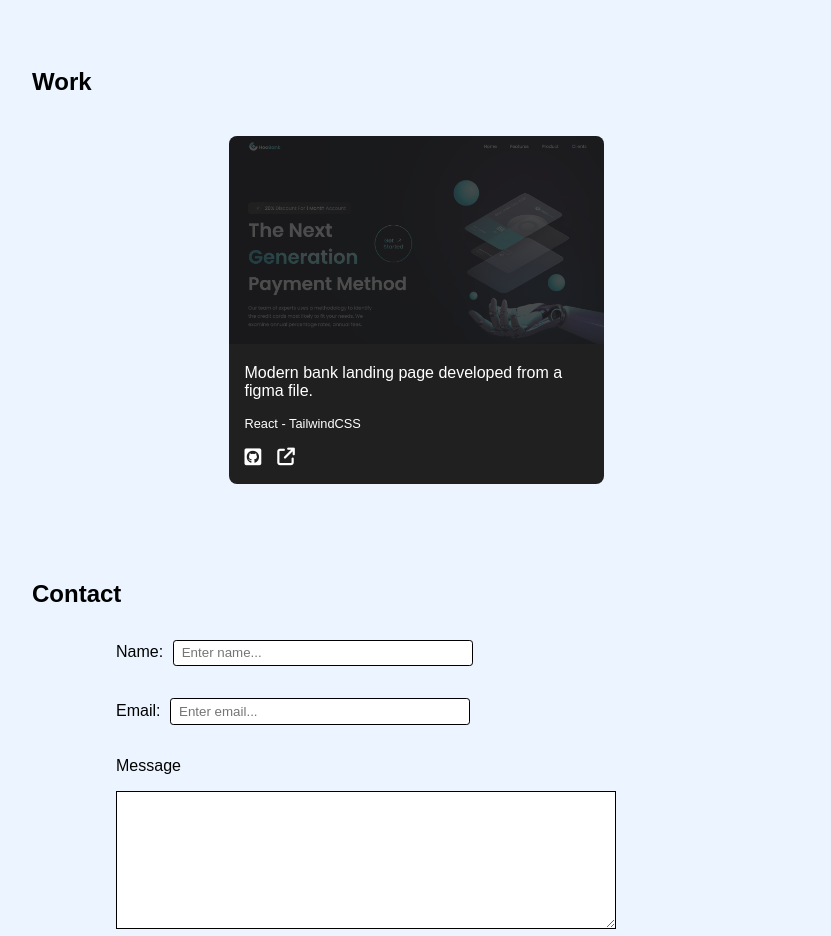
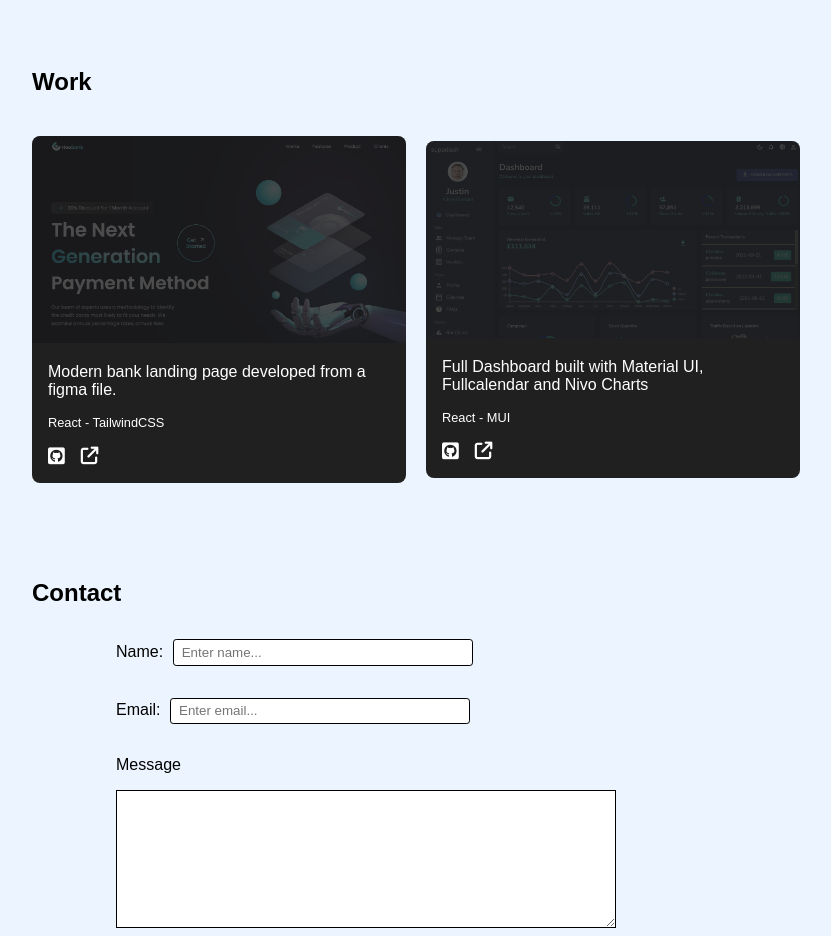
Before and after one commit to justin-0/my-portfolio, a website: page index.html in a window 1280 px wide. Shown: the part 1100-2036 px from the top of the page, without its empty margins (224-1055 px from the left). Drawn offline with Linux system fonts and the light colour scheme; a web font is replaced by a local one.

Commit message:
added new

```diff
--- a/index.html
+++ b/index.html
@@ -110,6 +110,28 @@
             ></a>
           </div>
         </div>
+        <div class="work__card">
+          <div class="work__card-img">
+            <img src="./assets/supadash.png" alt="Dashboard" />
+          </div>
+          <div class="work__card-desc">
+            <p>
+              Full Dashboard built with Material UI, Fullcalendar and Nivo
+              Charts
+            </p>
+          </div>
+          <div class="work__card-tech">React - MUI</div>
+          <div class="work__card-links">
+            <a href="https://github.com/justin-0/ulti-dash" target="_blank"
+              ><i class="fa-brands fa-square-github"></i
+            ></a>
+            <a
+              href="https://exquisite-frangollo-c087e3.netlify.app/"
+              target="_blank"
+              ><i class="fa-solid fa-arrow-up-right-from-square"></i
+            ></a>
+          </div>
+        </div>
       </div>
     </section>
     <section id="contact">
--- a/style.css
+++ b/style.css
@@ -210,6 +210,7 @@ input {
   flex-direction: column;
   align-items: center;
   justify-content: center;
+  gap: 20px;
 }
 
 .work__card {
@@ -343,6 +344,9 @@ footer {
     margin: 0 auto;
     margin-bottom: 6rem;
   }
+  .work__collection {
+    flex-direction: row;
+  }
   .work__card {
     width: 375px;
   }
```
Also changed, not shown: assets/supadash.png (added), 1 other file.
